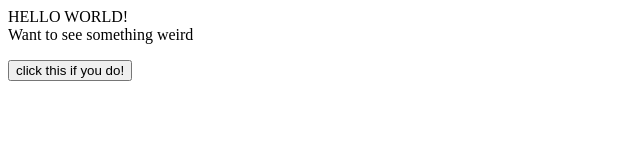
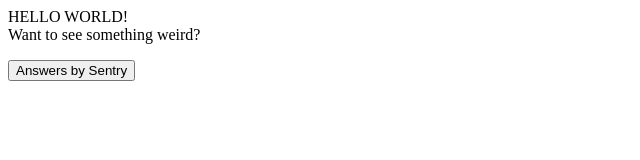
Before and after one commit to StarryNights0/misaligned_bytes, a plain HTML site: page index.html in a window 1280 px wide. Shown: the full height of the page, 0-640 px from the left. Drawn offline with Linux system fonts and the light colour scheme.

Commit message:
Fix typo and button... again

```diff
--- a/index.html
+++ b/index.html
@@ -10,14 +10,18 @@
     <header>
         HELLO WORLD!
         <form>
-        Want to see something weird
+        Want to see something weird?
 
         </form>
 
 
 
-        <button type="button", href="https://starrynights0.github.io/misaligned_bytes/trngl">click this if you do!</button>
+
         </header>
+
+    <a href="https://starrynights0.github.io/misaligned_bytes/trngl">
+  <button>Answers by Sentry</button>
+</a>
 
     </body>
 
```
